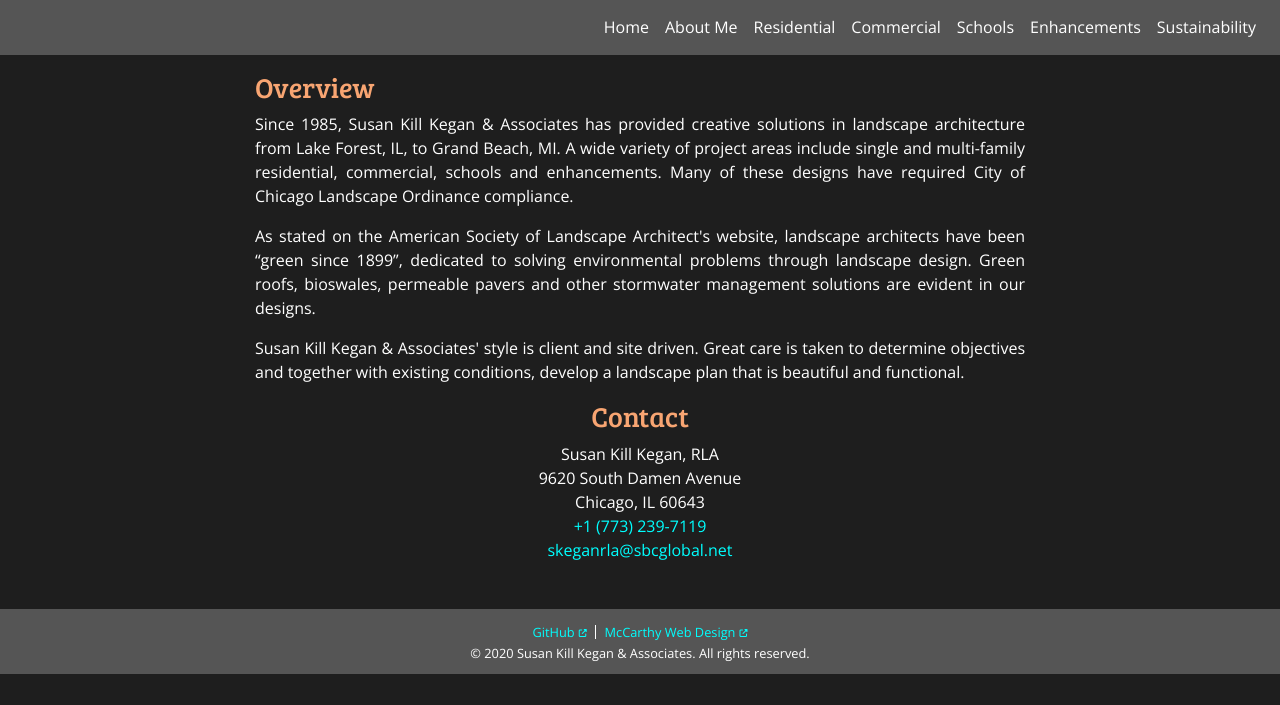
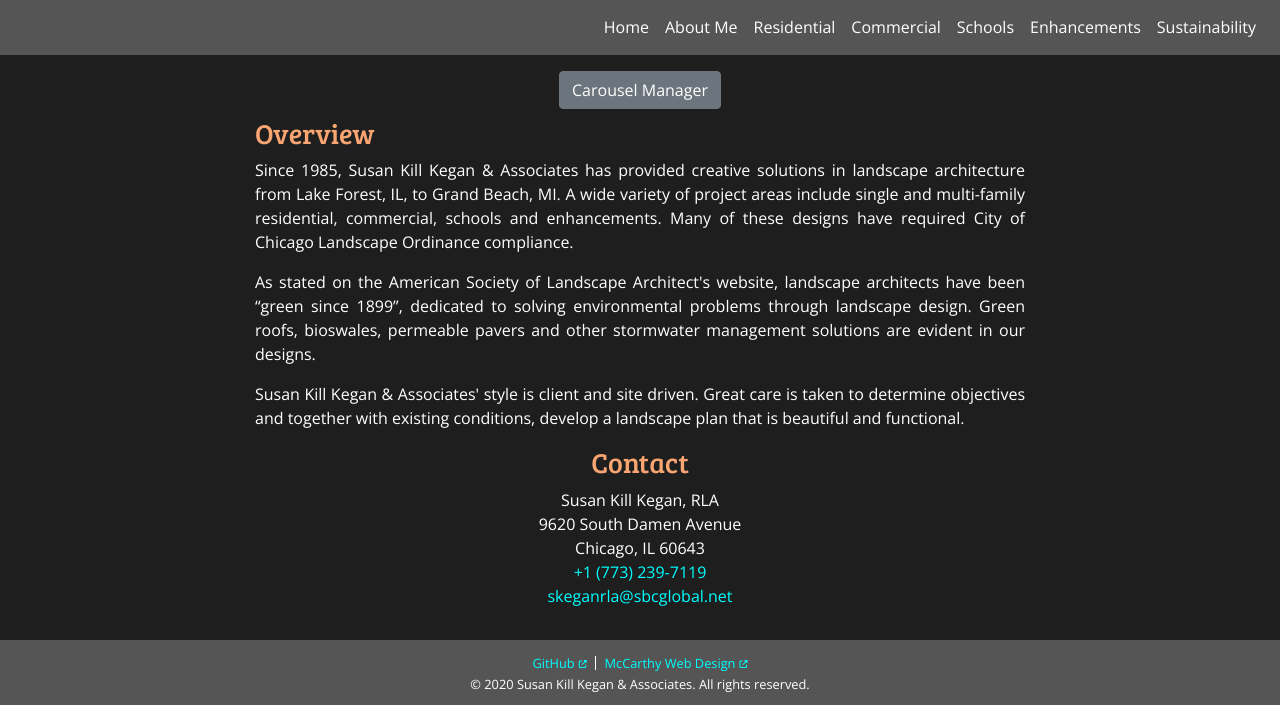
Before and after one commit to McCarthyCode/Susan-Kill-Kegan-and-Associates, a Django app: page / in a window 1280 px wide. Shown: the part 126-831 px from the top of the page. Before the commit the page ends 800 px from the top, so only its background shows below. Run offline with Django 3.2, Linux system fonts and the light colour scheme; data that the repository does not hold is empty; some libraries are stand-ins or nearby versions.

Commit message:
Added Carousel Manger link to homepage

```diff
--- a/home/templates/home/index.html
+++ b/home/templates/home/index.html
@@ -2,6 +2,13 @@
 {% block content %}
 {% include 'home/carousel.html' %}
 <section class="container">
+  <section id="btnList">
+    <ul>
+      <li>
+        <a href="{% url 'home:carousel' %}" class="btn btn-secondary">Carousel Manager</a>
+      </li>
+    </ul>
+  </section>
   <h3 class="h3">Overview</h3>
   <p class="text-justify">Since 1985, Susan Kill Kegan &amp; Associates has provided creative solutions in landscape architecture from Lake Forest, IL, to Grand Beach, MI. A wide variety of project areas include single and multi-family residential, commercial, schools and enhancements. Many of these designs have required City of Chicago Landscape Ordinance compliance.</p>
   <p class="text-justify">As stated on the American Society of Landscape Architect's website, landscape architects have been “green since 1899”, dedicated to solving environmental problems through landscape design. Green roofs, bioswales, permeable pavers and other stormwater management solutions are evident in our designs.</p>
```
